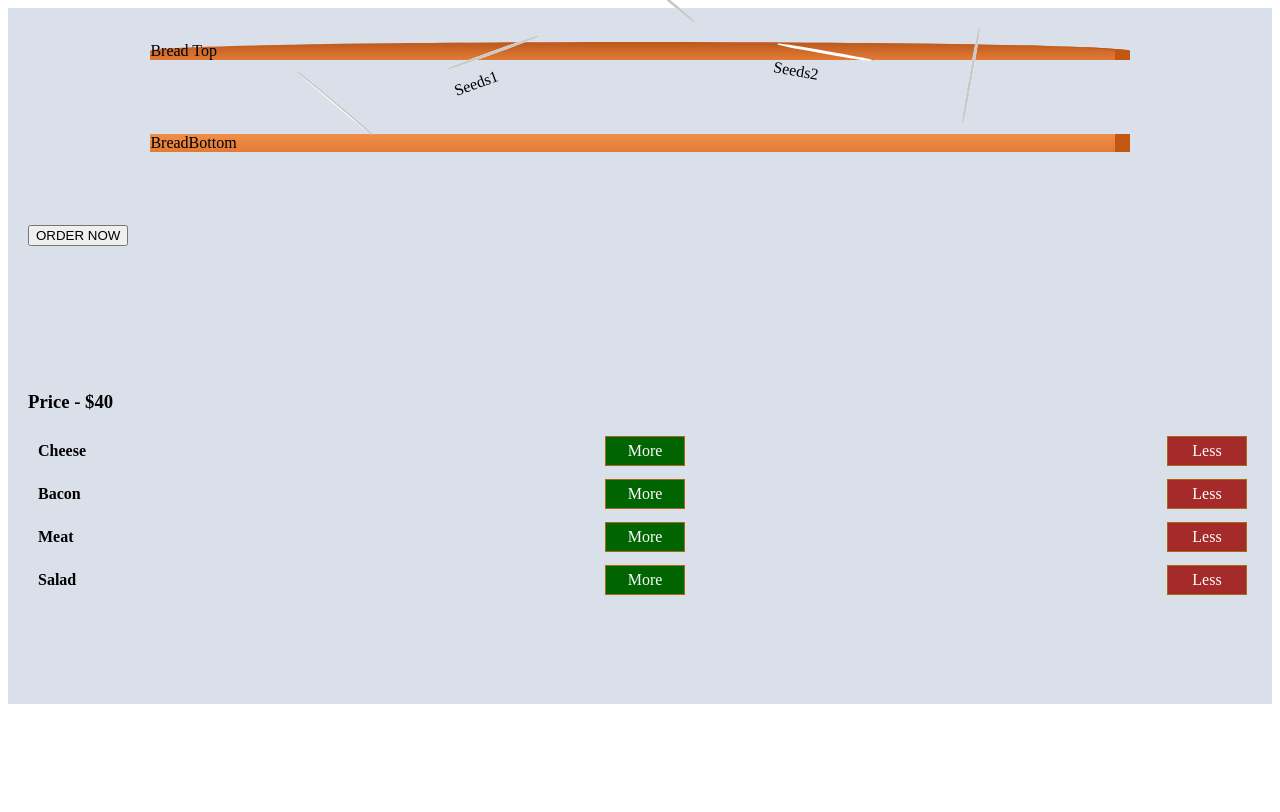
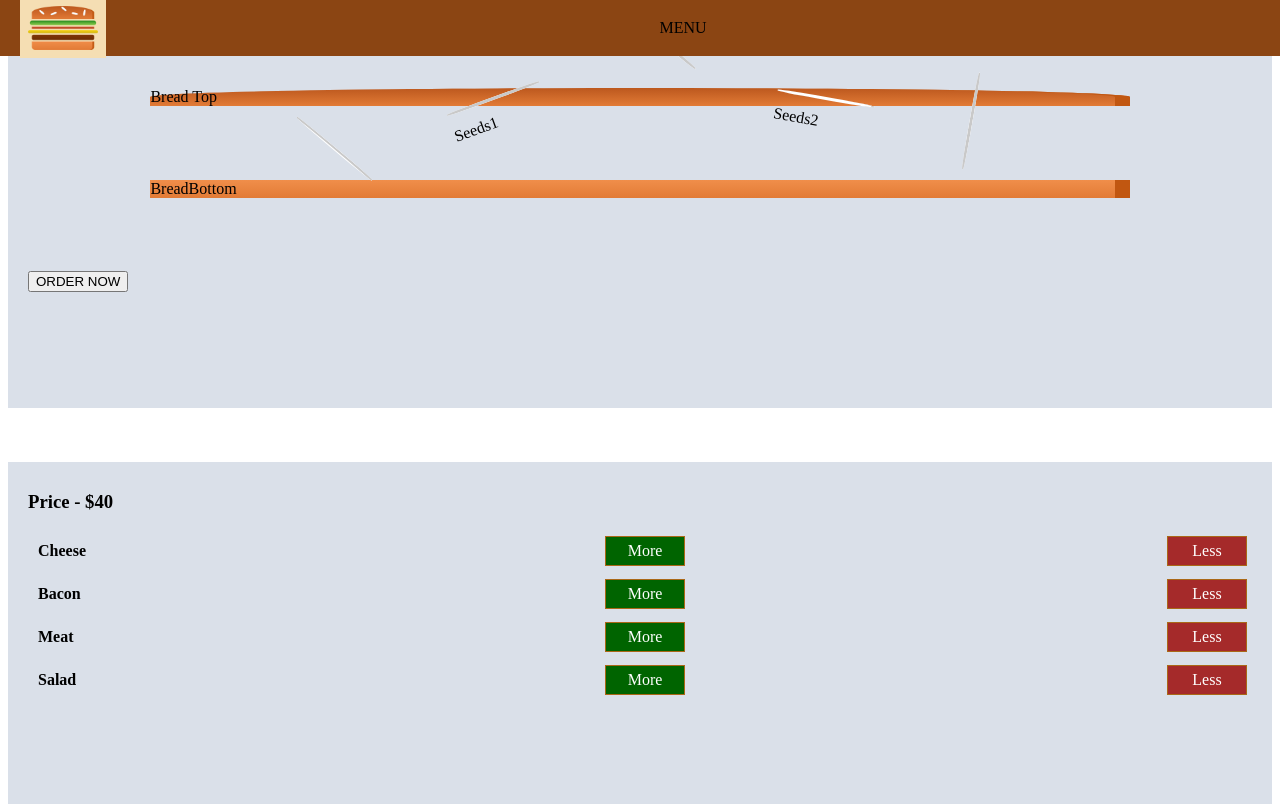
Before and after one commit to biscoffacoder/TheBurgerApp, a React (Create React App) app in the folder theburgerapp/: page / in a window 1280 px wide. Built offline with nearby package versions, Linux system fonts and the light colour scheme.

Commit message:
Nav bar commit

```diff
--- a/theburgerapp/src/App.js
+++ b/theburgerapp/src/App.js
@@ -3,12 +3,14 @@ import BurgerBuilder from "./containers/BurgerBuilder/BurgerBuilder";
 
 
 import React, { Component } from 'react'
+import Toolbar from "./components/Navigation/Toolbar/Toolbar";
 
 export class App extends Component {
   render() {
     return (
       <div>
-        <BurgerBuilder/>
+        <Toolbar/>
+                <BurgerBuilder/>
       </div>
     )
   }
--- /dev/null
+++ b/theburgerapp/src/components/Navigation/Logo/Logo.css
@@ -0,0 +1,12 @@
+.Logo
+{
+  background-color: wheat;
+  padding: 8px;
+  height: 80%;
+
+}
+
+.Logo img
+{
+    height: 100%;
+}
--- /dev/null
+++ b/theburgerapp/src/components/Navigation/Logo/Logo.js
@@ -0,0 +1,12 @@
+import React from 'react'
+import BurgerLogo from "../../../assets/burger-logo.png";
+import "./Logo.css"
+const Logo = () => {
+    return (
+        <div className="Logo">
+           <img src={BurgerLogo} alt="MyBurger"></img>
+        </div>
+    )
+}
+
+export default Logo
--- /dev/null
+++ b/theburgerapp/src/components/Navigation/Toolbar/Toolbar.css
@@ -0,0 +1,21 @@
+.Toolbar{
+    height: 56px;
+    width: 100%;
+    position: fixed;
+    top: 0;
+    left: 0;
+    background-color: saddlebrown;
+    display: flex;
+    justify-content: space-between;
+    align-items: center;
+    padding: 0 20px;
+    box-sizing: border-box;
+    z-index: 90;
+
+}
+
+.Toolbar nav
+{
+    height: 100%;
+
+}
--- /dev/null
+++ b/theburgerapp/src/components/Navigation/Toolbar/Toolbar.js
@@ -0,0 +1,14 @@
+import React from 'react'
+import Logo from '../Logo/Logo'
+import "./Toolbar.css"
+const Toolbar = (props) => {
+    return (
+        <header className="Toolbar">
+            <Logo />
+            <div>MENU</div>
+            <nav className="nav"></nav>
+        </header>
+    )
+}
+
+export default Toolbar
--- a/theburgerapp/src/containers/BurgerBuilder/BurgerBuilder.css
+++ b/theburgerapp/src/containers/BurgerBuilder/BurgerBuilder.css
@@ -4,6 +4,7 @@
     background-color: rgb(218, 224, 233);
     padding-top: 10px;
     padding-bottom: 100px;
+    margin-top: 54px;
 }
 
 .OrderButton {
--- a/theburgerapp/src/index.css
+++ b/theburgerapp/src/index.css
@@ -5,6 +5,7 @@ body {
     sans-serif;
   -webkit-font-smoothing: antialiased;
   -moz-osx-font-smoothing: grayscale;
+
 }
 
 code {
```
Also changed, not shown: theburgerapp/src/assets/burger-logo.png (added).
